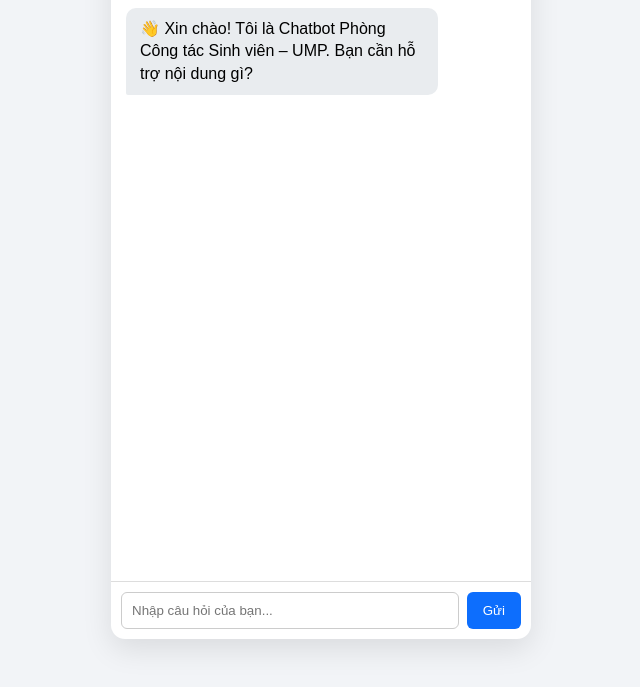
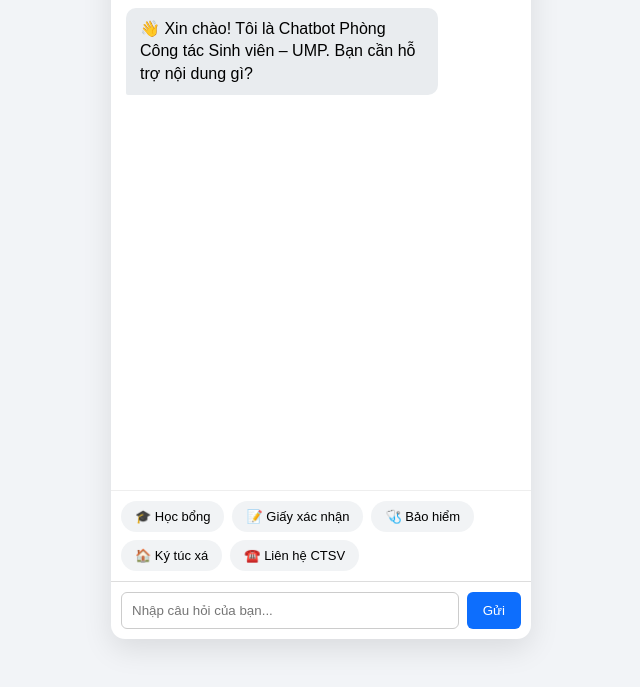
Before and after one commit to CTSV-collab/chatbox-ctsv-ump, a website: page public/index.html in a window 1280 px wide. Shown: the part 101-788 px from the top of the page, without its empty margins (319-959 px from the left). Drawn offline with Linux system fonts and the light colour scheme.

Commit message:
Add quick replies

```diff
--- a/public/index.html
+++ b/public/index.html
@@ -2,7 +2,7 @@
 <html lang="vi">
 <head>
   <meta charset="UTF-8" />
-  <meta name="viewport" content="width=device-width, initial-scale=1.0, initial-scale=1.0, maximum-scale=1.0, user-scalable=no">
+  <meta name="viewport" content="width=device-width, initial-scale=1.0, maximum-scale=1.0, user-scalable=no">
   <title>Chatbot Phòng CTSV - UMP</title>
   <link rel="stylesheet" href="style.css" />
 </head>
@@ -22,7 +22,13 @@
         Bạn cần hỗ trợ nội dung gì?
       </div>
     </div>
-
+    <div class="quick-replies">
+  <button onclick="sendQuick('Học bổng sinh viên')">🎓 Học bổng</button>
+  <button onclick="sendQuick('Giấy xác nhận sinh viên')">📝 Giấy xác nhận</button>
+  <button onclick="sendQuick('Bảo hiểm y tế sinh viên')">🩺 Bảo hiểm</button>
+  <button onclick="sendQuick('Ký túc xá sinh viên')">🏠 Ký túc xá</button>
+  <button onclick="sendQuick('Liên hệ Phòng CTSV')">☎️ Liên hệ CTSV</button>
+</div>
     <div class="chat-input">
       <input
         type="text"
--- a/public/style.css
+++ b/public/style.css
@@ -109,3 +109,23 @@ body {
     box-shadow: 0 10px 30px rgba(0,0,0,0.1);
   }
 }
+.quick-replies {
+  display: flex;
+  flex-wrap: wrap;
+  gap: 8px;
+  padding: 10px;
+  border-top: 1px solid #eee;
+}
+
+.quick-replies button {
+  background: #f1f3f5;
+  border: none;
+  border-radius: 20px;
+  padding: 8px 14px;
+  font-size: 13px;
+  cursor: pointer;
+}
+
+.quick-replies button:hover {
+  background: #e2e6ea;
+}
```
